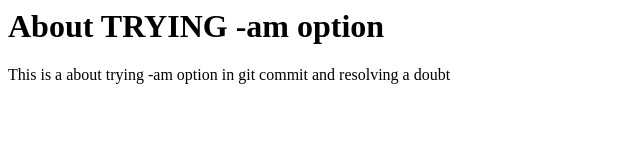
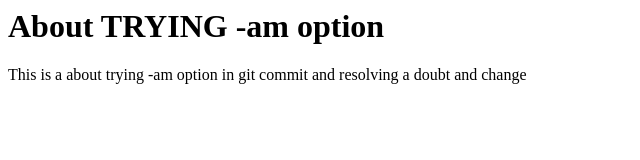
Before and after one commit to srikanthduvvuri/gitsrccode, a plain HTML site: page tryam.html in a window 1280 px wide. Shown: the full height of the page, 0-640 px from the left. Drawn offline with Linux system fonts and the light colour scheme.

Commit message:
tryam.html

```diff
--- a/tryam.html
+++ b/tryam.html
@@ -6,6 +6,6 @@
     </head>
     <body>
         <h1>About TRYING -am option</h1>
-        <p>This is a about trying -am option in git commit and resolving a doubt </p>
+        <p>This is a about trying -am option in git commit and resolving a doubt and change </p>
     </body>
 </html>
```
